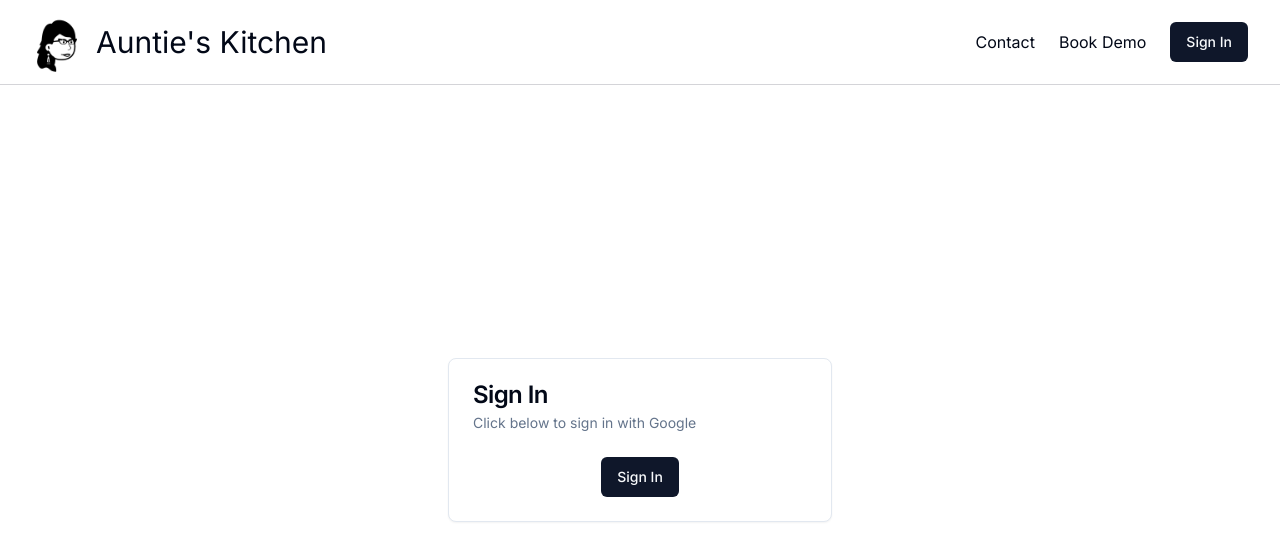
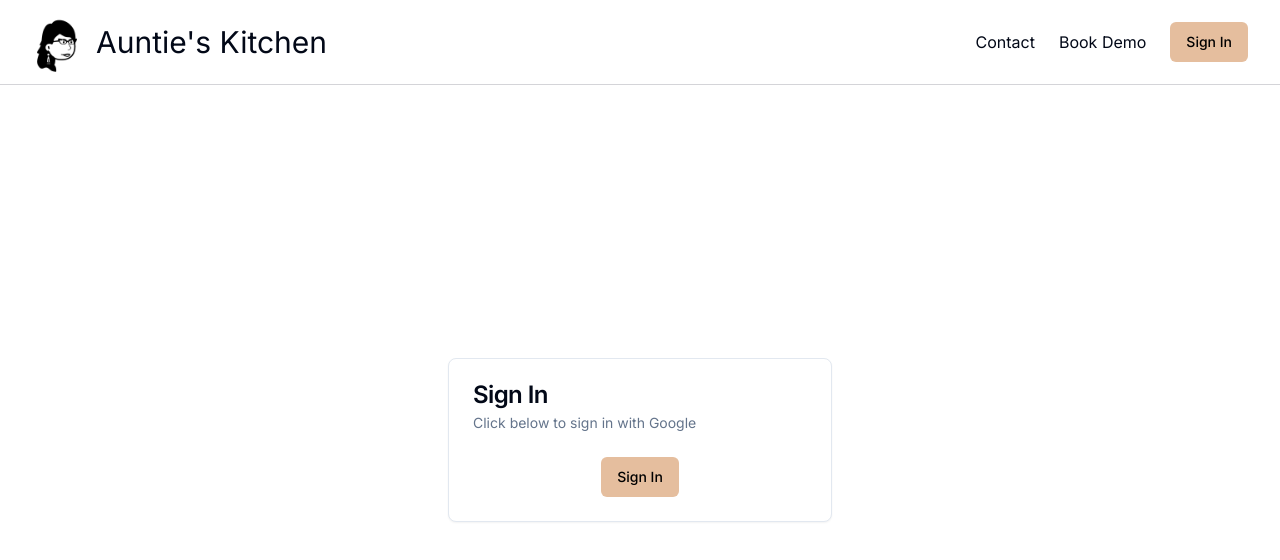
Before and after one commit to ryanchansf/aunties-kitchen, a Next.js app: page /login in a window 1280 px wide. Shown: the top 560 px of the page. Built offline with nearby package versions, Linux system fonts and the light colour scheme; no server answers.

Commit message:
add button styling

```diff
--- a/src/app/components/SignInButton.tsx
+++ b/src/app/components/SignInButton.tsx
@@ -8,6 +8,7 @@ type Props = { text: string };
 const SignInButton = ({ text }: Props) => {
     return (
         <Button
+        variant="brown"
             onClick={() => {
                 signIn("google", { callbackUrl: "/onboard" }).catch(
                     console.error
--- a/src/app/components/mealCard.tsx
+++ b/src/app/components/mealCard.tsx
@@ -197,6 +197,7 @@ export function MealCard({
                     <DialogClose>
                         <Button
                             className="w-16 rounded"
+                            variant="brown"
                             onClick={subscribeToMeal}
                         >
                             Yes
```
